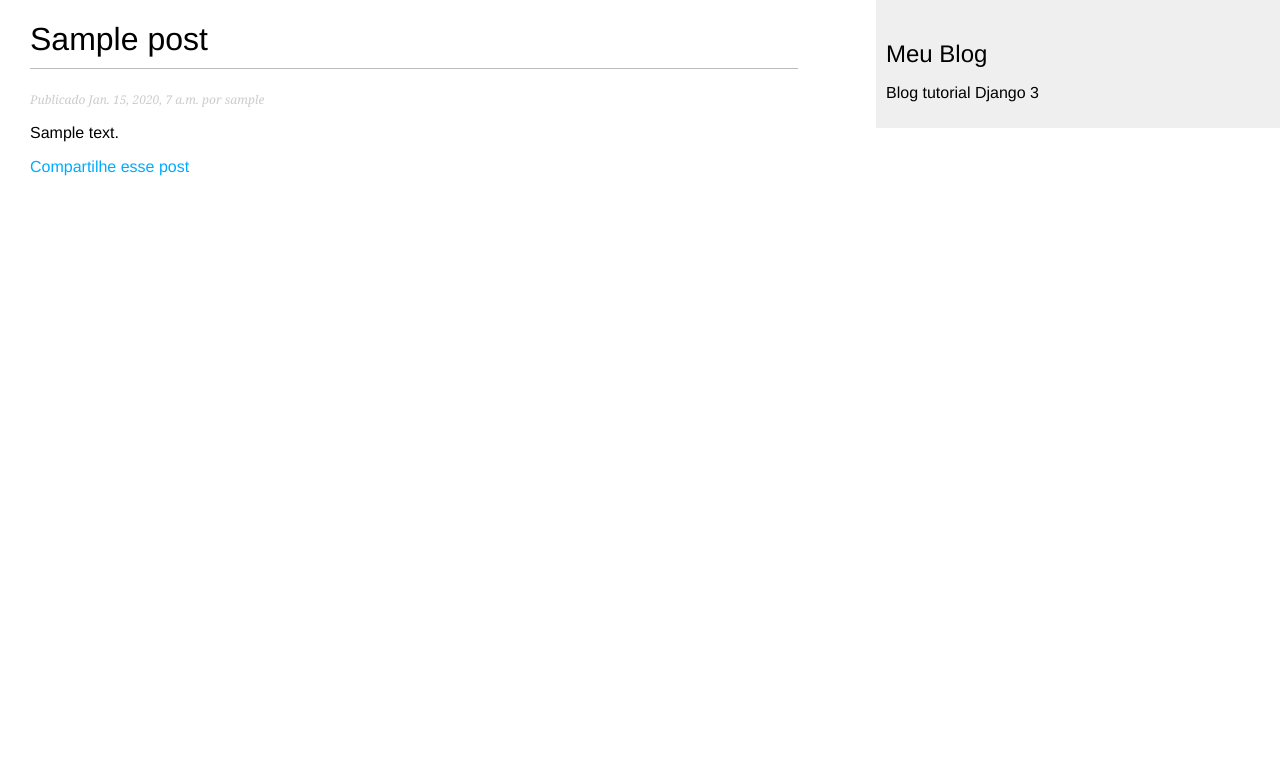
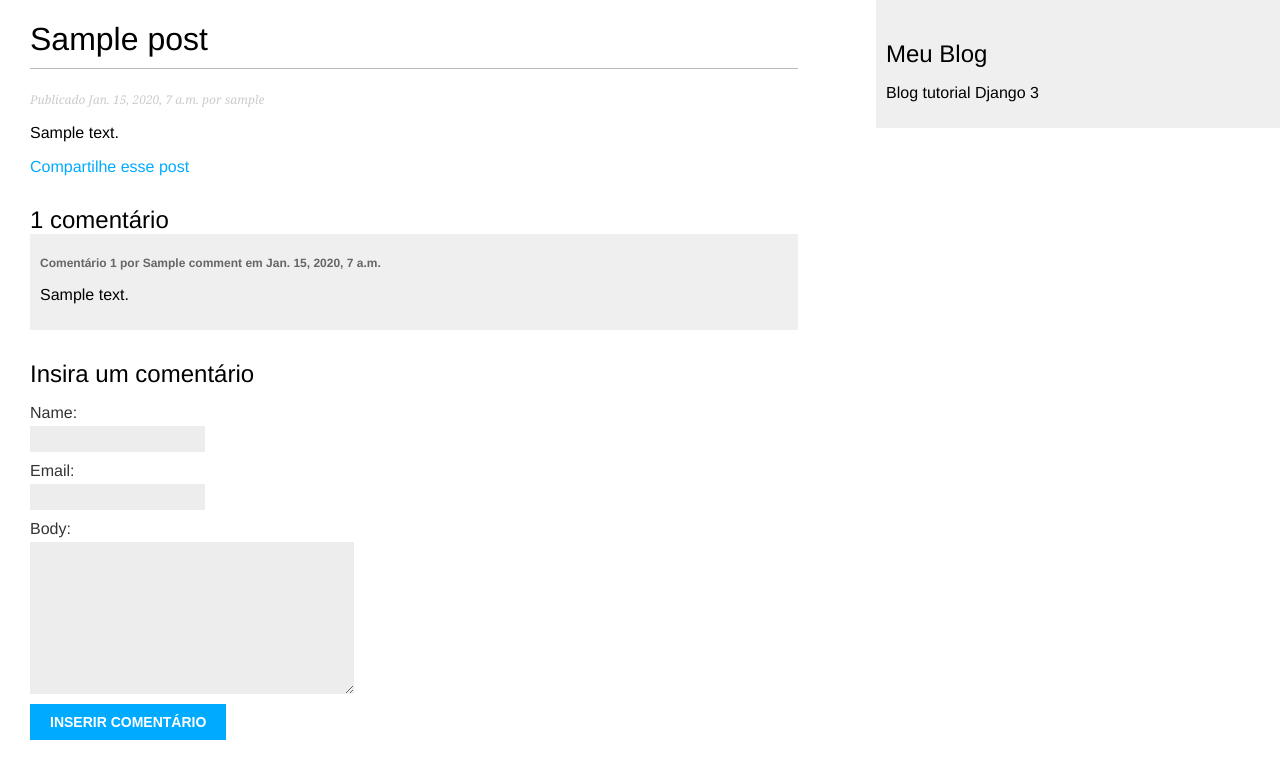
Before and after one commit to apracapinheiro/mysite, a Django app: a page that uses blog/templates/blog/post/detail.html in a window 1280 px wide. Shown: the top 779 px of the page. Run offline with Django 3.2, Linux system fonts and the light colour scheme; tables that the repository leaves empty hold one stand-in row (values such as "Sample post").

Commit message:
Adicionando comentarios as postagens do blog

```diff
--- a/blog/forms.py
+++ b/blog/forms.py
@@ -1,4 +1,5 @@
 from django import forms
+from .models import Comment
 
 
 class EmailPostForm(forms.Form):
@@ -6,3 +7,9 @@ class EmailPostForm(forms.Form):
     email = forms.EmailField()
     to = forms.EmailField()
     comments = forms.CharField(required=False, widget=forms.Textarea)
+
+
+class CommentForm(forms.ModelForm):
+    class Meta:
+        model = Comment
+        fields = ('name', 'email', 'body')
--- a/blog/models.py
+++ b/blog/models.py
@@ -34,3 +34,19 @@ class Post(models.Model):
     def get_absolute_url(self):
         return reverse("blog:post_detail", args=[self.publish.year,
                                                  self.publish.month, self.publish.day, self.slug])
+
+
+class Comment(models.Model):
+    post = models.ForeignKey(Post, on_delete=models.CASCADE, related_name='comments')
+    name = models.CharField(max_length=80)
+    email = models.EmailField()
+    body = models.TextField()
+    created = models.DateTimeField(auto_now_add=True)
+    updated = models.DateTimeField(auto_now=True)
+    active = models.BooleanField(default=True)
+
+    class Meta:
+        ordering = ('created',)
+
+        def __str__(self):
+            return f'Comentado por {self.name} em {self.post}'
--- a/blog/templates/blog/post/detail.html
+++ b/blog/templates/blog/post/detail.html
@@ -14,4 +14,33 @@
             Compartilhe esse post
         </a>
     </p>
+
+    {% with comments.count as total_comments %}
+        <h2>
+            {{ total_comments }} comentário{{ total_comments|pluralize }}
+        </h2>
+    {% endwith %}
+
+    {% for comment in comments %}
+        <div class="comment">
+            <p class="info">
+                Comentário {{ forloop.counter }} por {{ comment.name }} em
+                {{ comment.created }}
+            </p>
+            {{ comment.body|linebreaks }}
+        </div>
+        {% empty %}
+            <p>Não existem comentários ainda.</p>
+    {% endfor %}
+
+    {% if new_comment %}
+        <h2>Seu comentário foi adicionado</h2>
+    {% else %}
+        <h2>Insira um comentário</h2>
+        <form method="post">
+            {{ comment_form.as_p }}
+            {% csrf_token %}
+            <p><input type="submit" value="Inserir comentário"></p>
+        </form>
+    {% endif %}
 {% endblock %}
--- a/blog/views.py
+++ b/blog/views.py
@@ -3,8 +3,8 @@ from django.core.paginator import EmptyPage, PageNotAnInteger, Paginator
 from django.shortcuts import get_object_or_404, render
 from django.views.generic import ListView
 
-from .forms import EmailPostForm
-from .models import Post
+from .forms import EmailPostForm, CommentForm
+from .models import Post, Comment
 
 
 def post_list(request):
@@ -26,7 +26,26 @@ def post_list(request):
 def post_detail(request, year, month, day, post):
     post = get_object_or_404(Post, slug=post, status='published', publish__year=year, publish__month=month,
                              publish__day=day)
-    return render(request, 'blog/post/detail.html', {'post': post})
+
+    # Lista dos comentarios ativos para esta postagem
+    comments = post.comments.filter(active=True)
+    new_comment = None
+
+    if request.method == 'POST':
+    # um comentario foi postado
+        comment_form = CommentForm(data=request.POST)
+        if comment_form.is_valid():
+            # Cria o objeto Commentm, mas nao o salva no banco de dados
+            new_comment = comment_form.save(commit=False)
+            # Atribui a postagem atual ao comentario
+            new_comment.post = post
+            # Salva o comentario no banco de dados
+            new_comment.save()
+    else:
+        comment_form = CommentForm()
+
+    return render(request, 'blog/post/detail.html',
+                  {'post': post, 'comments': comments, 'new_comment': new_comment, 'comment_form': comment_form})
 
 
 class PostListView(ListView):
```
Also changed, not shown: blog/admin.py (+8 -2 lines), mysite/settings.py (+11 -5 lines), blog/migrations/0002_comment.py (added), 1 other file.
